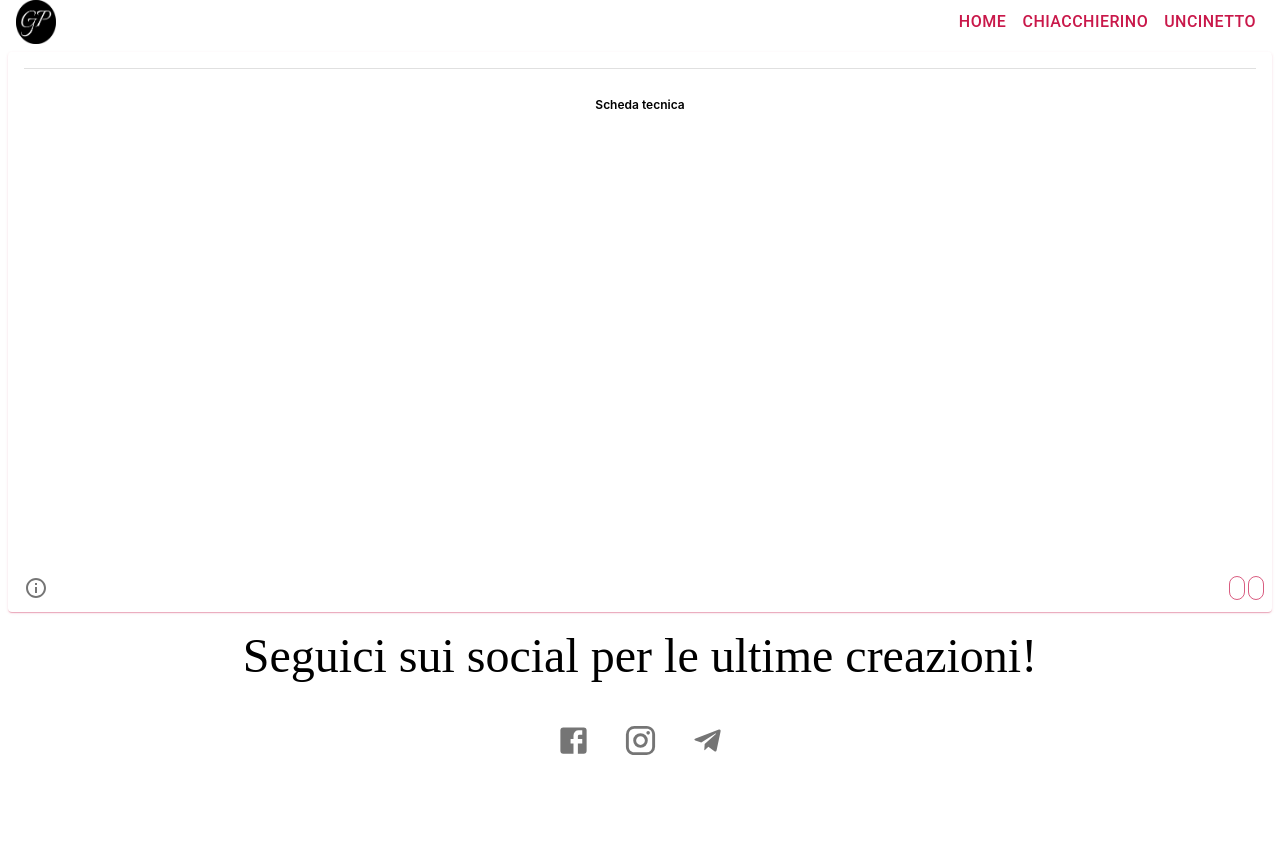
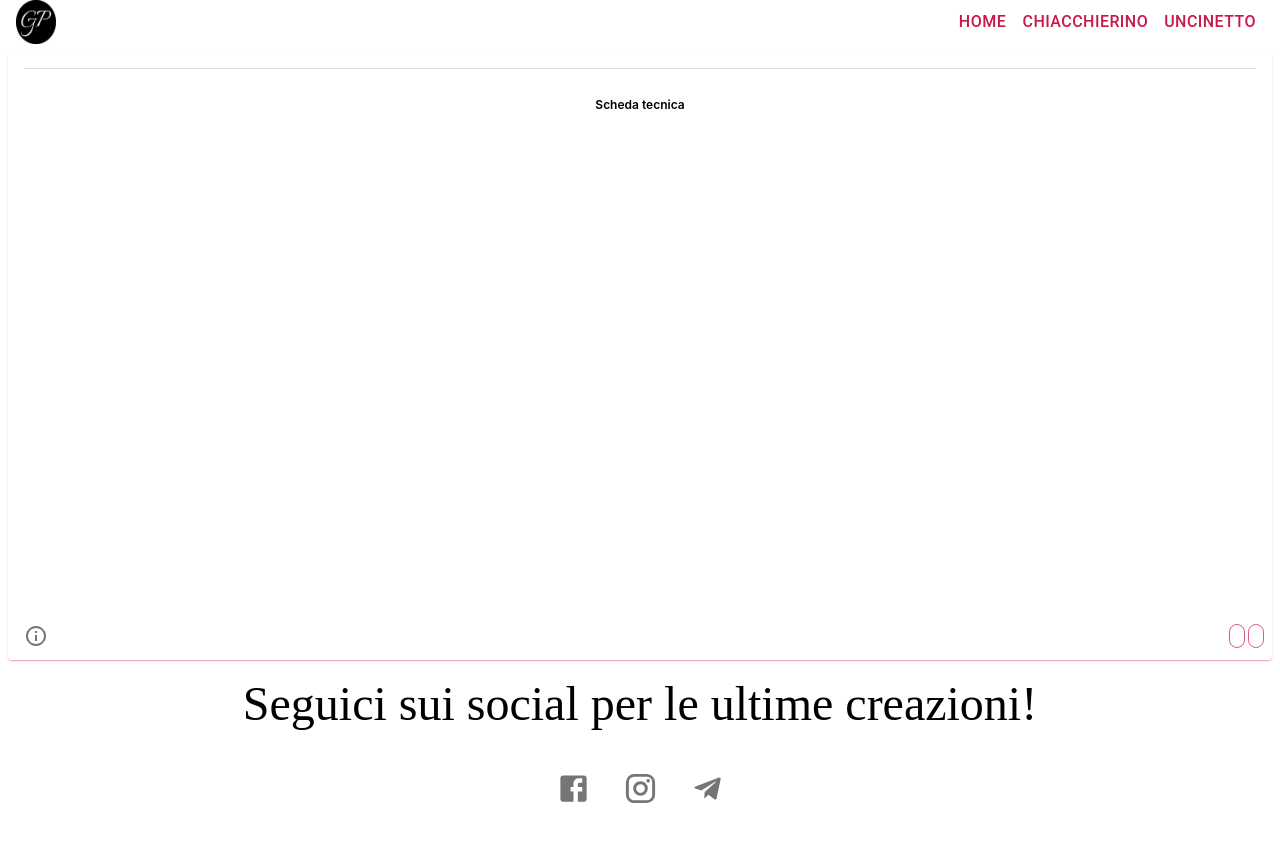
Before and after one commit to Tommaso4497/nodiin, a Next.js app: page /components/SingleCard in a window 1280 px wide. Shown: the top 842 px of the page. Before the commit the page ends 806 px from the top, so only its background shows below. Built offline with nearby package versions, Linux system fonts and the light colour scheme; a web font is replaced by a local one.

Commit message:
rework single card

```diff
--- a/pages/components/SingleCard.module.css
+++ b/pages/components/SingleCard.module.css
@@ -2,7 +2,7 @@
   padding: 1rem;
   margin: 0.5rem;
   border-radius: 4px;
-  height: 35rem;
+  height: 38rem;
   box-shadow: rgba(201, 24, 74, 0.2) 0px 2px 1px -1px,
     rgba(201, 24, 74, 0.14) 0px 1px 1px 0px,
     rgba(201, 24, 74, 0.12) 0px 1px 3px 0px;
@@ -26,7 +26,6 @@
 }
 
 .footerCard {
-  margin-top: 1REM;
   display: flex;
   padding: 0.25rem 0.5rem;
   align-items: center;
```
